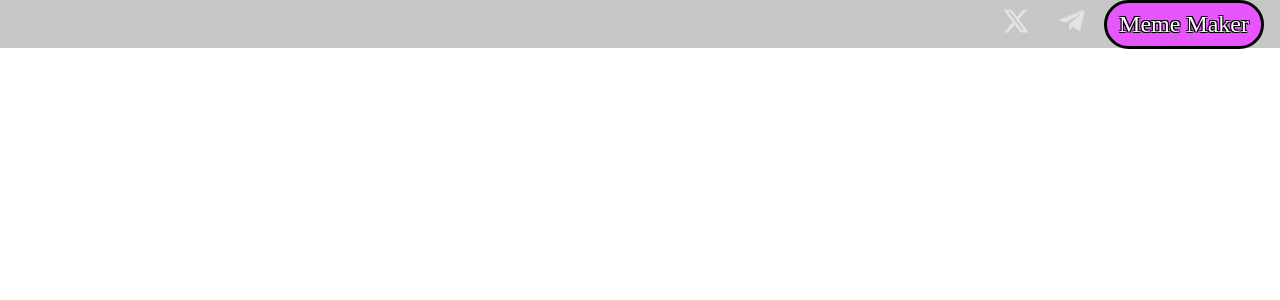
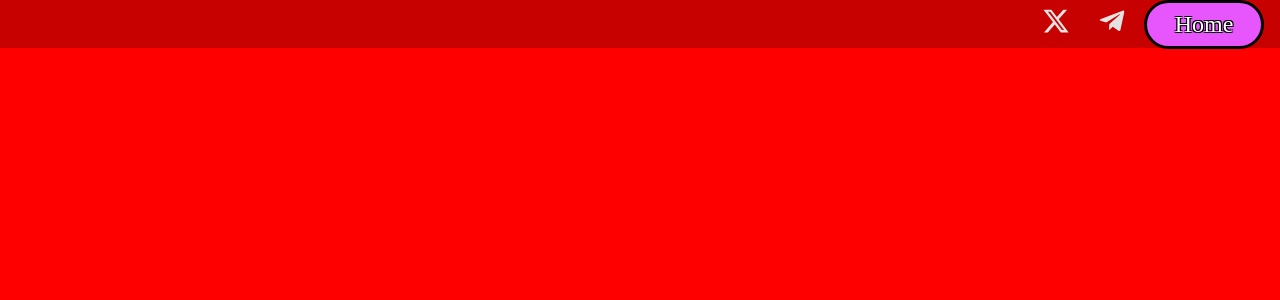
Before and after one commit to 0xRomRom/bobr, a React (Vite) app: page /mememaker in a window 1280 px wide. Before the commit this address had no page. Shown: the top 300 px of the page. Built offline with nearby package versions, Linux system fonts and the light colour scheme; a web font is replaced by a local one.

Commit message:
Nav added

```diff
--- a/src/App.jsx
+++ b/src/App.jsx
@@ -1,6 +1,7 @@
 import { Route, Routes } from "react-router-dom";
 import Home from "./components/Home/Home";
 import Nav from "./components/nav/Nav";
+import MemeMaker from "./components/Mememaker/MemeMaker";
 
 const App = () => {
   return (
@@ -8,6 +9,7 @@ const App = () => {
       <Nav />
       <Routes>
         <Route index path="/" element={<Home />} />
+        <Route index path="/mememaker" element={<MemeMaker />} />
       </Routes>
     </>
   );
--- /dev/null
+++ b/src/components/Mememaker/MemeMaker.jsx
@@ -0,0 +1,7 @@
+import stl from "./MemeMaker.module.css";
+
+const MemeMaker = () => {
+  return <div className={stl.mememaker}></div>;
+};
+
+export default MemeMaker;
--- /dev/null
+++ b/src/components/Mememaker/MemeMaker.module.css
@@ -0,0 +1,5 @@
+.mememaker {
+  width: 100%;
+  height: 100vh;
+  background-color: red;
+}
--- a/src/components/nav/Nav.jsx
+++ b/src/components/nav/Nav.jsx
@@ -1,8 +1,20 @@
 import stl from "./Nav.module.css";
 import { FaXTwitter } from "react-icons/fa6";
 import { FaTelegramPlane } from "react-icons/fa";
+import { useNavigate, useLocation } from "react-router-dom";
 
 const Nav = () => {
+  const navigate = useNavigate();
+  const location = useLocation();
+
+  const handleNavigation = () => {
+    if (location.pathname === "/mememaker") {
+      navigate("/");
+    } else {
+      navigate("/mememaker");
+    }
+  };
+
   return (
     <nav>
       <button onClick={() => window.open("https://x.com/bobrCTO", "_blank")}>
@@ -11,7 +23,9 @@ const Nav = () => {
       <button onClick={() => window.open("https://t.me/bobrportal", "_blank")}>
         <FaTelegramPlane />
       </button>
-      <span className={stl.memeMaker}>Meme Maker</span>
+      <span className={stl.memeMaker} onClick={handleNavigation}>
+        {location.pathname === "/mememaker" ? "Home" : "Meme Maker"}
+      </span>
     </nav>
   );
 };
--- a/src/components/nav/Nav.module.css
+++ b/src/components/nav/Nav.module.css
@@ -41,6 +41,9 @@ nav button:hover {
   border: 3px solid black;
   cursor: pointer;
   transition: all 0.1s ease-in-out;
+  min-width: 120px;
+  max-width: 120px;
+  text-align: center;
 }
 
 .memeMaker:hover {
```
